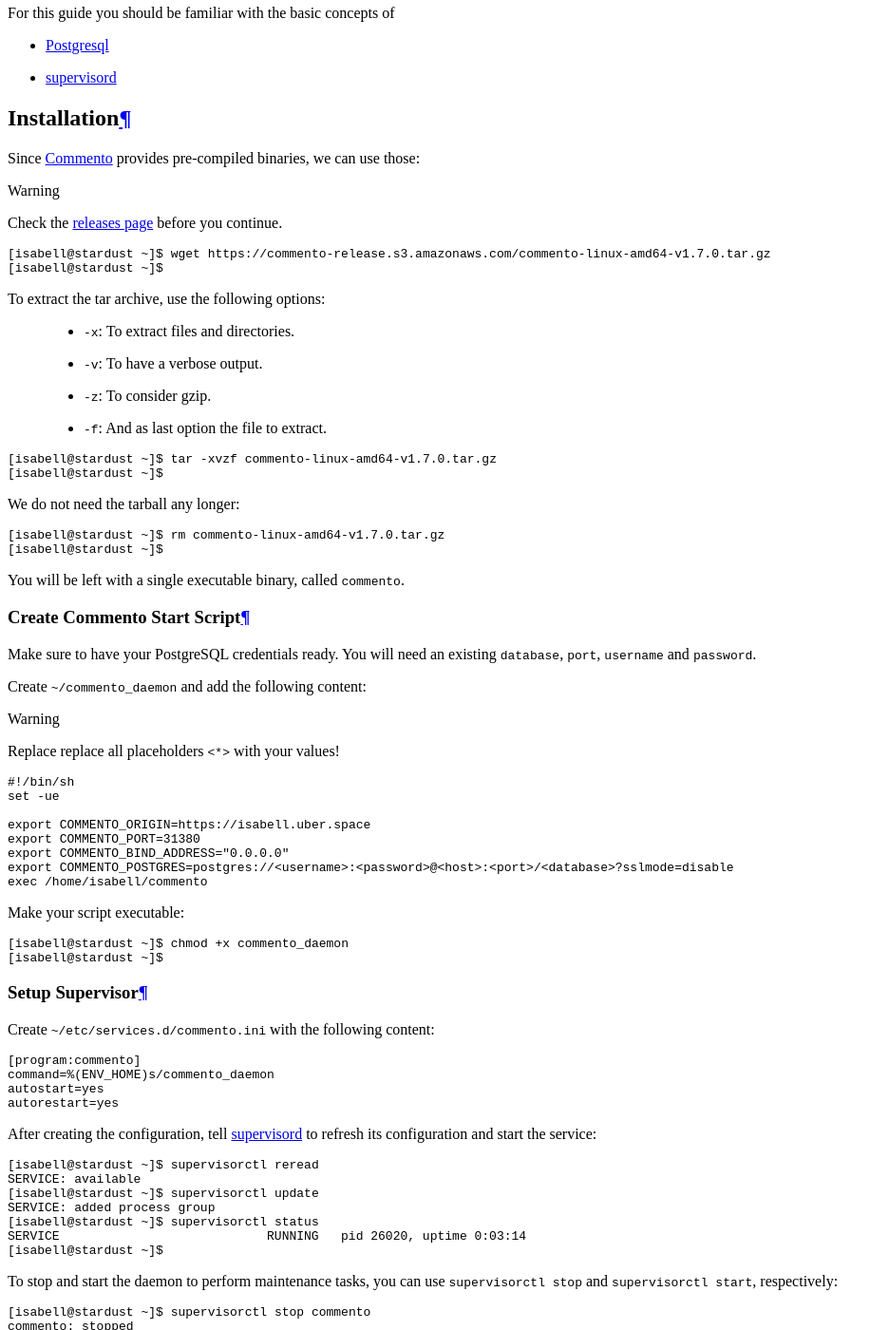
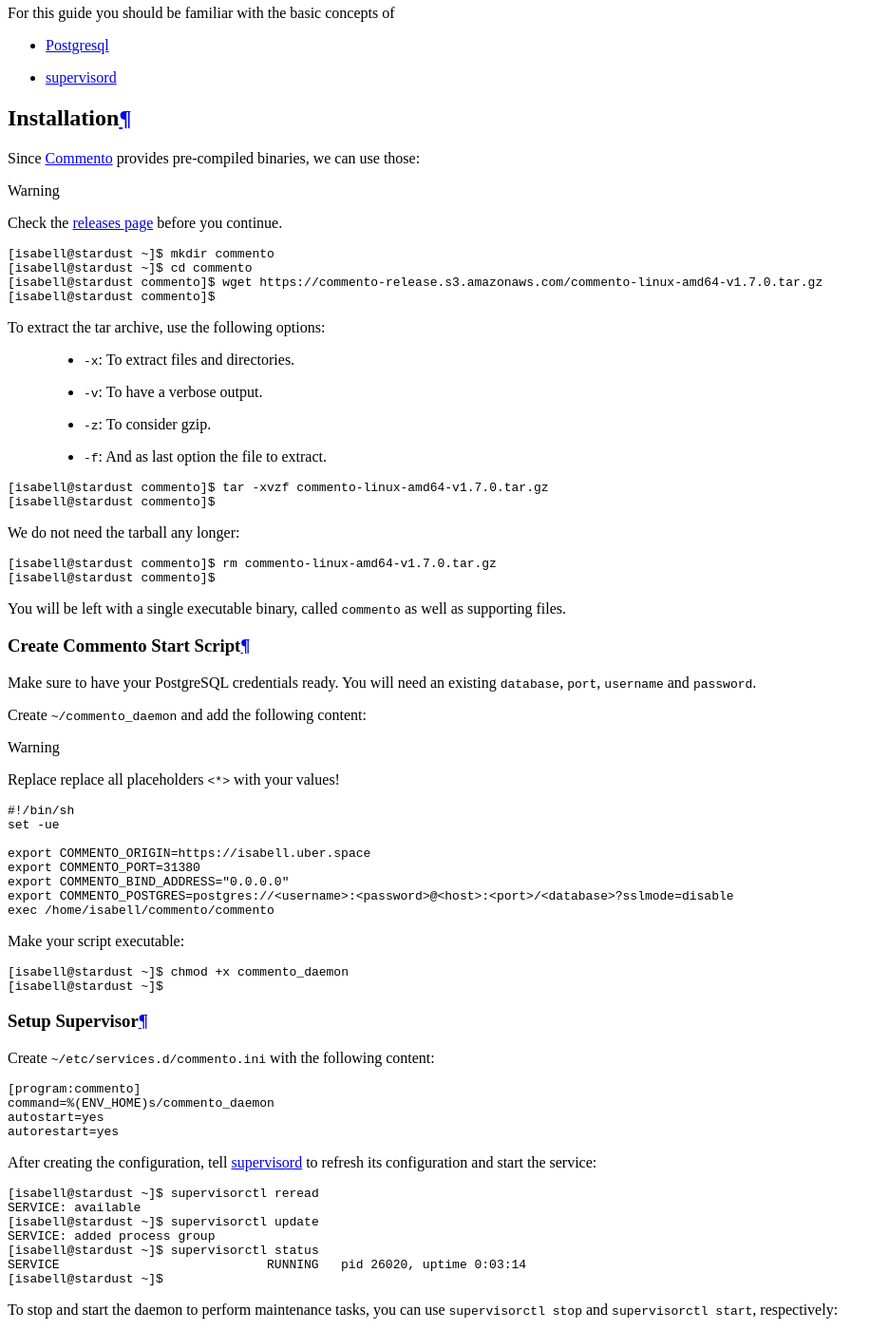
Before and after one commit to Uberspace/lab, a Sphinx documentation site: the page built from source/guide_commento.rst, in a window 1280 px wide and 1400 px high, scrolled down 2577 px. Shown: the whole window at 95% size, without its empty margins (0-936 px from the left). Built offline with Sphinx 7.4.7 and the Read the Docs theme 2.0.0, drawn with Linux system fonts in a browser that asks for light colours; some of the changed text lies outside the part shown.

Commit message:
[commento] create dedicated dir to keep home clean

```diff
--- a/source/guide_commento.rst
+++ b/source/guide_commento.rst
@@ -30,8 +30,10 @@
 
 .. code-block:: console
 
- [isabell@stardust ~]$ wget https://commento-release.s3.amazonaws.com/commento-linux-amd64-v1.7.0.tar.gz
- [isabell@stardust ~]$
+ [isabell@stardust ~]$ mkdir commento
+ [isabell@stardust ~]$ cd commento
+ [isabell@stardust commento]$ wget https://commento-release.s3.amazonaws.com/commento-linux-amd64-v1.7.0.tar.gz
+ [isabell@stardust commento]$
 
 To extract the tar archive, use the following options:
 
@@ -42,17 +44,17 @@
 
 .. code-block:: console
 
- [isabell@stardust ~]$ tar -xvzf commento-linux-amd64-v1.7.0.tar.gz
- [isabell@stardust ~]$
+ [isabell@stardust commento]$ tar -xvzf commento-linux-amd64-v1.7.0.tar.gz
+ [isabell@stardust commento]$
 
 We do not need the tarball any longer:
 
 .. code-block:: console
 
- [isabell@stardust ~]$ rm commento-linux-amd64-v1.7.0.tar.gz
- [isabell@stardust ~]$
+ [isabell@stardust commento]$ rm commento-linux-amd64-v1.7.0.tar.gz
+ [isabell@stardust commento]$
 
-You will be left with a single executable binary, called ``commento``.
+You will be left with a single executable binary, called ``commento`` as well as supporting files.
 
 Create Commento Start Script
 ----------------------------
@@ -72,7 +74,7 @@
  export COMMENTO_PORT=31380
  export COMMENTO_BIND_ADDRESS="0.0.0.0"
  export COMMENTO_POSTGRES=postgres://<username>:<password>@<host>:<port>/<database>?sslmode=disable
- exec /home/isabell/commento
+ exec /home/isabell/commento/commento
 
 Make your script executable:
 
@@ -126,7 +128,7 @@
 ----------------
 
 If you are the only user of the Commento instance, it would be adviseable to disable the new owner sign up, after you registered your site.
-Add this to your ``commento_daemon`` above the ``/home/isabell/commento`` call:
+Add this to your ``commento_daemon`` above the ``/home/isabell/commento/commento`` call:
 
 .. note:: This doe not impact the commenting users of your site!
 
```
